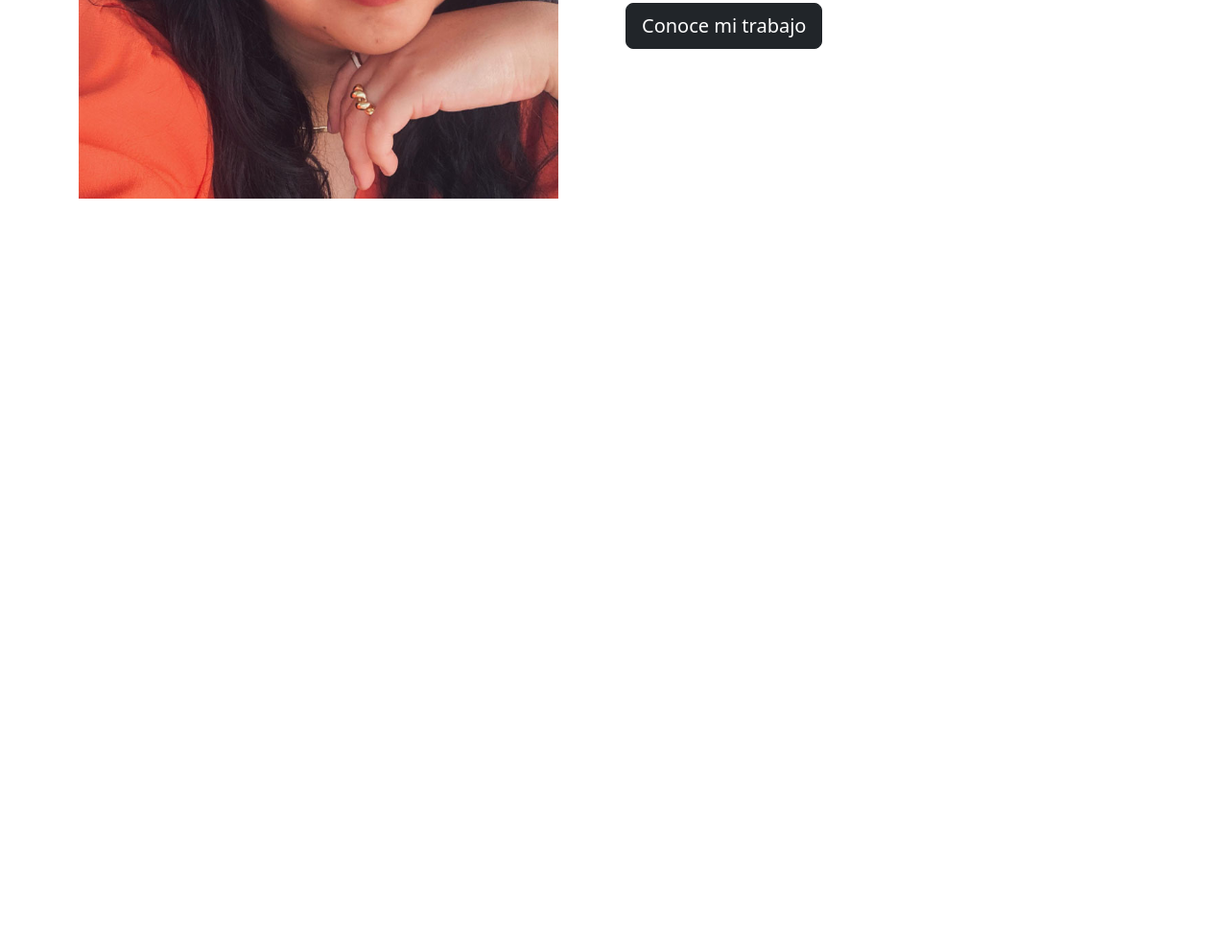
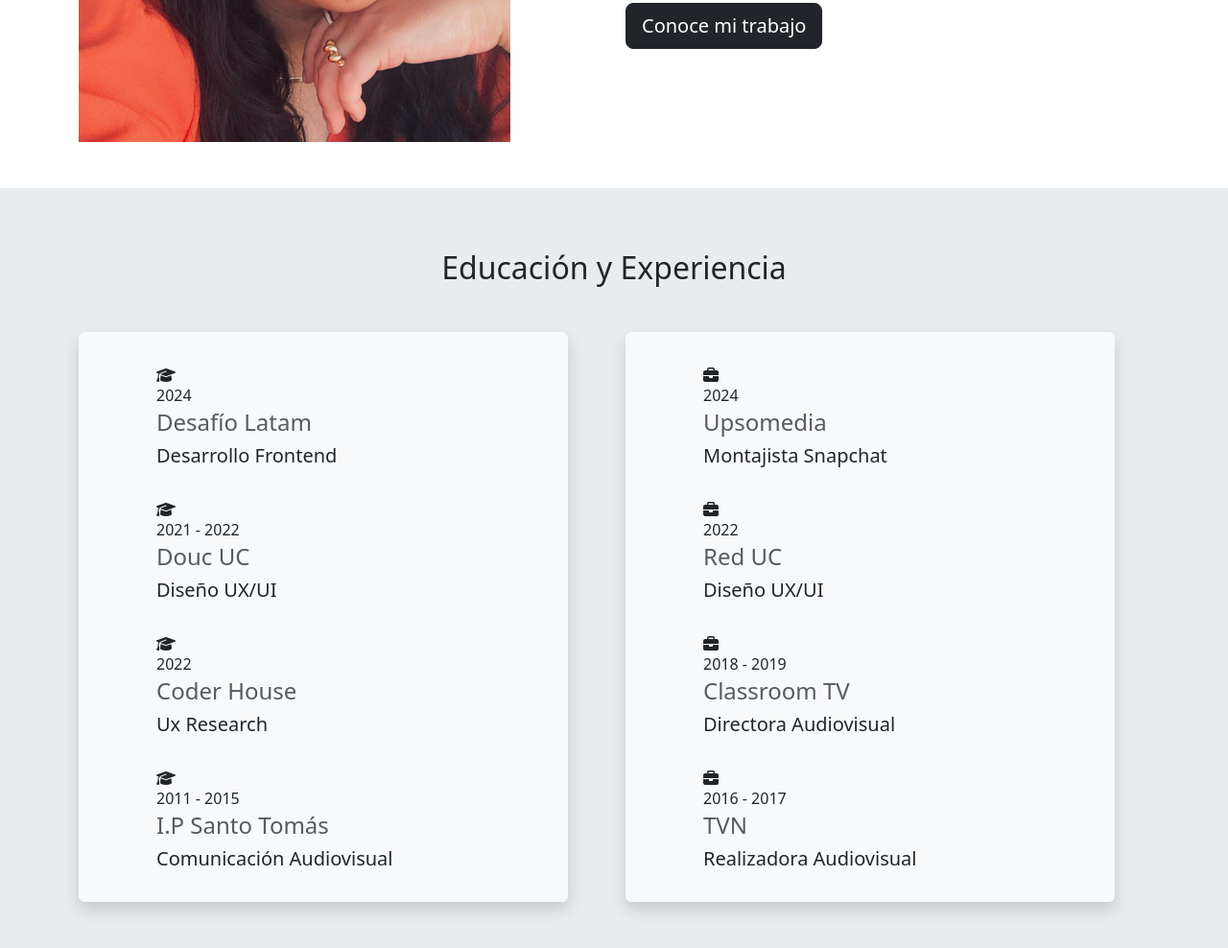
Before and after one commit to jocelynarayameza/prueba1-evelyn_flores-g67, a plain HTML site: page index.html in a window 1280 px wide. Shown: the part 493-1481 px from the top of the page at 96% size. Before the commit the page ends 800 px from the top, so only its background shows below. Drawn offline with nearby package versions, Linux system fonts and the light colour scheme.

Commit message:
agregué sección de educación y experiencia

```diff
--- a/index.html
+++ b/index.html
@@ -59,9 +59,9 @@
     </header>
 <section>
 <div class="container">
-    <div class="row mt-5">
+    <div class="row mt-5 mb-5">
         <div class="col-sm-12 col-md-6">
-            <img src="./assets/imgs/perfil.jpg" class="img-fluid" width="500px" alt="foto perfil">
+            <img src="./assets/imgs/perfil.jpg" class="img-fluid" width="450px" alt="foto perfil">
         </div>
         <div class="col-sm-12 col-md-6 mt-5">
             <span>HOLA</span>
@@ -74,6 +74,79 @@
 </div>
 </section>
 
+<section class="bg-body-secondary pt-3">
+<h2 class="text-center mt-5 mb-5">Educación y Experiencia</h2>
+
+<div class="container">
+    <div class="row">
+        <div class="col-sm-12 col-md-6 pe-5">
+            <div class="card border-light shadow p-3 mb-5 bg-body-tertiary rounded" style="width: auto;">
+                <div class="card-body ms-5">
+                <i class="fa-solid fa-graduation-cap"></i>
+                  <h6 class="card-title"></i>2024</h6>
+                  <h4 class="card-subtitle mb-2 text-body-secondary">Desafío Latam</h4>
+                  <h5 class="card-text">Desarrollo Frontend</h5>
+                </div>
+                <div class="card-body ms-5">
+                    <i class="fa-solid fa-graduation-cap"></i>
+                      <h6 class="card-title">2021 - 2022</h6>
+                      <h4 class="card-subtitle mb-2 text-body-secondary">Douc UC</h4>
+                      <h5 class="card-text">Diseño UX/UI</h5>
+                    </div>
+                    <div class="card-body ms-5">
+                        <i class="fa-solid fa-graduation-cap"></i>
+                          <h6 class="card-title">2022</h6>
+                          <h4 class="card-subtitle mb-2 text-body-secondary">Coder House</h4>
+                          <h5 class="card-text">Ux Research</h5>
+                        </div>
+                        <div class="card-body ms-5">
+                            <i class="fa-solid fa-graduation-cap"></i>
+                              <h6 class="card-title">2011 - 2015</h6>
+                              <h4 class="card-subtitle mb-2 text-body-secondary">I.P Santo Tomás</h4>
+                              <h5 class="card-text">Comunicación Audiovisual</h5>
+                            </div>
+              </div>
+
+        </div>
+
+        <div class="col-sm-12 col-md-6 pe-5">
+            <div class="card border-light shadow p-3 mb-5 bg-body-tertiary rounded" style="width: auto;">
+                <div class="card-body ms-5">
+                    <i class="fa-solid fa-briefcase"></i>
+                  <h6 class="card-title">2024</h6>
+                  <h4 class="card-subtitle mb-2 text-body-secondary">Upsomedia</h4>
+                  <h5 class="card-text">Montajista Snapchat</h5>
+                </div>
+                <div class="card-body ms-5">
+                    <i class="fa-solid fa-briefcase"></i>
+                      <h6 class="card-title">2022</h6>
+                      <h4 class="card-subtitle mb-2 text-body-secondary">Red UC</h4>
+                      <h5 class="card-text">Diseño UX/UI</h5>
+                    </div>
+                    <div class="card-body ms-5">
+                        <i class="fa-solid fa-briefcase"></i>
+                          <h6 class="card-title">2018 - 2019</h6>
+                          <h4 class="card-subtitle mb-2 text-body-secondary">Classroom TV</h4>
+                          <h5 class="card-text">Directora Audiovisual</h5>
+                        </div>
+                        <div class="card-body ms-5">
+                            <i class="fa-solid fa-briefcase"></i>
+                              <h6 class="card-title">2016 - 2017</h6>
+                              <h4 class="card-subtitle mb-2 text-body-secondary">TVN</h4>
+                              <h5 class="card-text">Realizadora Audiovisual</h5>
+                            </div>
+              </div>
+
+
+        </div>
+    </div>
+
+</div>
+
+</section>
+
+
+
 
 
 
```
